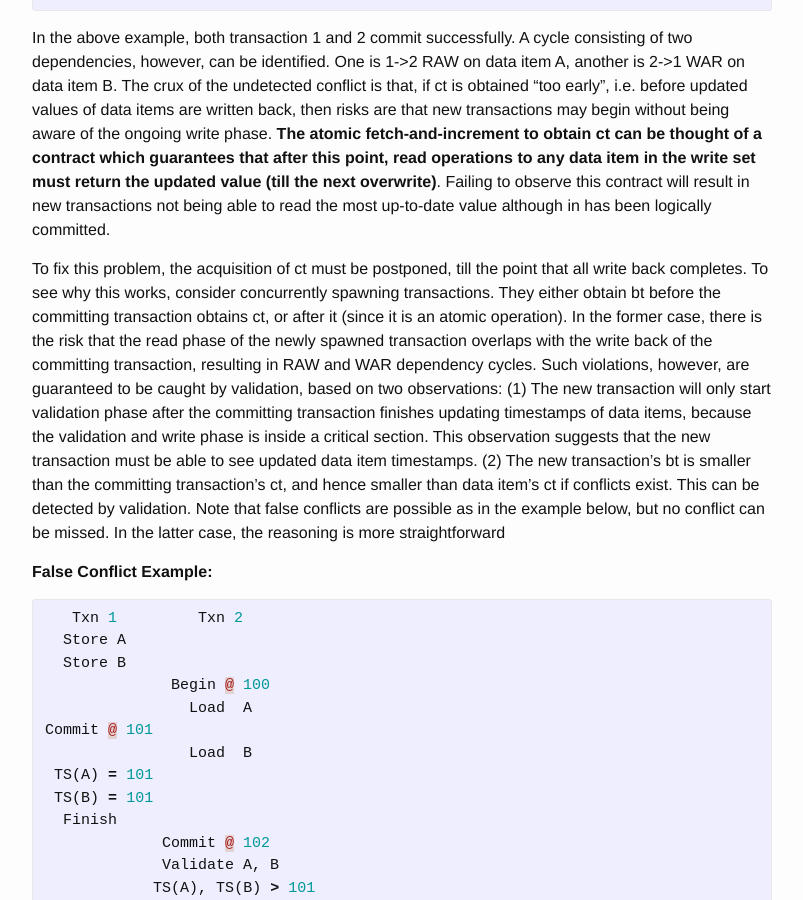
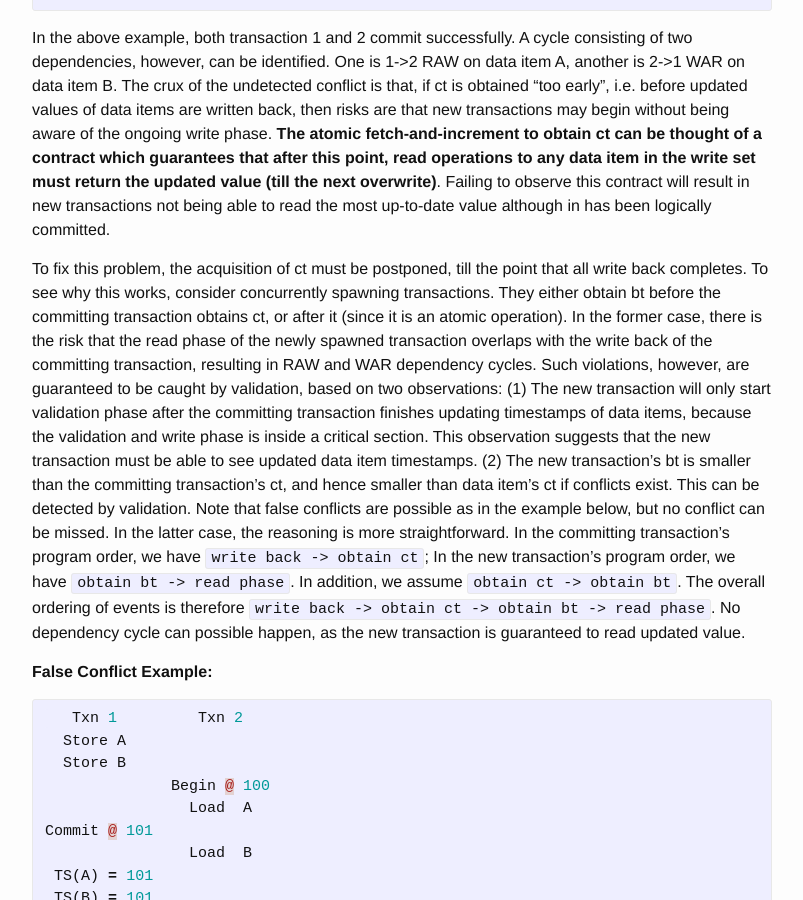
Before and after one commit to wangziqi2013/wangziqi2013.github.io, a Jekyll site: the page built from _posts/2018-03-20-Improving-the-Perf-of-OCC-Algo-through-TS-and-Ver.markdown, in a window 1280 px wide and 900 px high, scrolled down 2159 px. Shown: the whole window, without its empty margins (238-1041 px from the left). Built offline with Jekyll 4.4.1, drawn with Linux system fonts in a browser that asks for light colours.

Commit message:
Finish fix

````diff
--- a/_posts/2018-03-20-Improving-the-Perf-of-OCC-Algo-through-TS-and-Ver.markdown
+++ b/_posts/2018-03-20-Improving-the-Perf-of-OCC-Algo-through-TS-and-Ver.markdown
@@ -86,7 +86,11 @@ timestamps of data items, because the validation and write phase is inside a cri
 suggests that the new transaction must be able to see updated data item timestamps. (2) The new transaction's bt
 is smaller than the committing transaction's ct, and hence smaller than data item's ct if conflicts exist. This can
 be detected by validation. Note that false conflicts are possible as in the example below, but no conflict can be missed.
-In the latter case, the reasoning is more straightforward
+In the latter case, the reasoning is more straightforward. In the committing transaction's program order, we have
+```write back -> obtain ct```; In the new transaction's program order, we have ```obtain bt -> read phase```. In addition,
+we assume ```obtain ct -> obtain bt```. The overall ordering of events is therefore
+```write back -> obtain ct -> obtain bt -> read phase```. No dependency cycle can possible happen, as the new transaction
+is guaranteed to read updated value.
 
 **False Conflict Example:**
 {% highlight C %}
````
